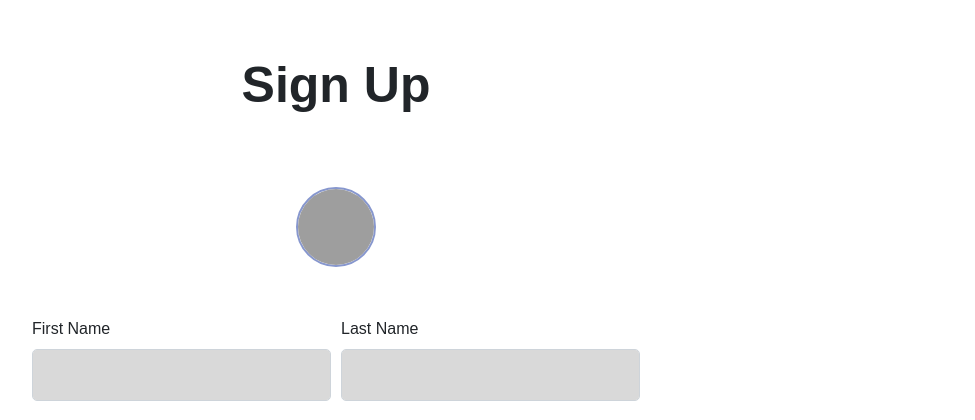
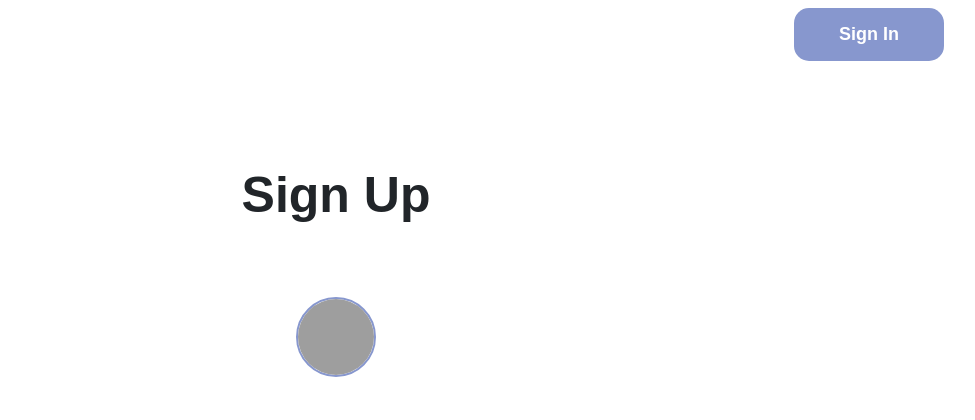
Before and after one commit to 6310682619/traffic-monitoring, a Django app: page /signup/ in a window 1280 px wide. Shown: the top 420 px of the page, without its empty margins (304-1279 px from the left). Run offline with Django 4.2, Linux system fonts and the light colour scheme; some libraries are stand-ins or nearby versions; grey boxes are pictures that could not be loaded.

Commit message:
add button

```diff
--- a/trafficmonitoring/user/templates/user/signup.html
+++ b/trafficmonitoring/user/templates/user/signup.html
@@ -2,6 +2,17 @@
 {% block body %}
 
 <body class="h-100">
+  <nav class="navbar navbar-expand-lg navbar-light bg-white mb-3">
+    <div class="collapse navbar-collapse  w-100 order-3 dual-collapse2" id="navbarSupportedContent">
+        <ul class="navbar-nav ml-auto">
+            <li class="nav-item">
+                <a class="btn mx-3 align-middle" style="background-color: #8797CE; color: white;" href="{% url 'user:signin' %}" role="button">
+                  Sign In
+                </a>
+              </li>
+        </ul>
+    </div>
+</nav>
 <br>
 <section>
     <div class="text-center mt-4">
```
